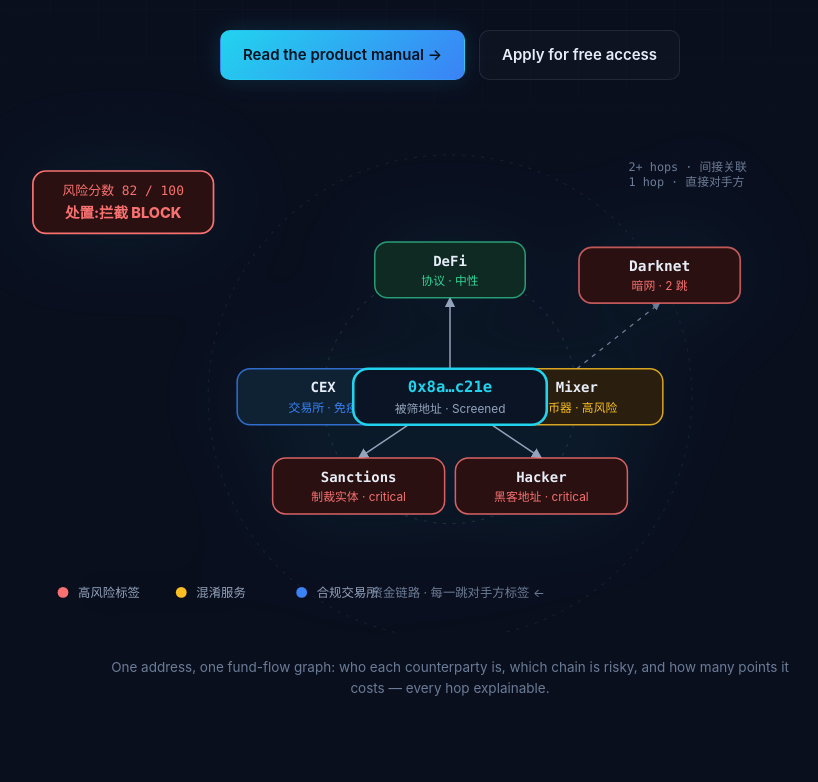
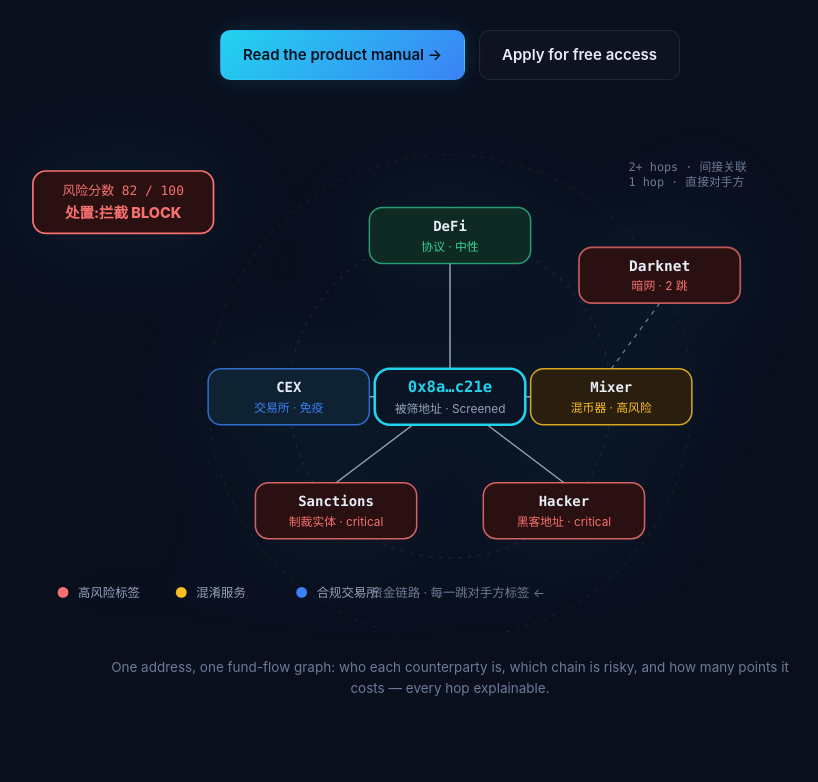
Before and after one commit to npc7/daia-site, a plain HTML site: page index.html in a window 1280 px wide. Shown: the part 440-1222 px from the top of the page, without its empty margins (190-1008 px from the left). Drawn offline with Linux system fonts and the light colour scheme.

Commit message:
Fix hero fund-flow graph layout: separate overlapping nodes, widen hop ring

```diff
--- a/index.html
+++ b/index.html
@@ -48,29 +48,20 @@
       <!-- fund-flow graph illustration -->
       <div class="hero-graph">
         <svg viewBox="0 0 800 470" role="img" aria-label="Fund-flow graph: a screened address surrounded by labeled counterparties">
-          <defs>
-            <marker id="arr" viewBox="0 0 10 10" refX="9" refY="5" markerWidth="7" markerHeight="7" orient="auto-start-reverse">
-              <path d="M0,0 L10,5 L0,10 z" fill="#93a3bc"/>
-            </marker>
-            <marker id="arr-faint" viewBox="0 0 10 10" refX="9" refY="5" markerWidth="6" markerHeight="6" orient="auto-start-reverse">
-              <path d="M0,0 L10,5 L0,10 z" fill="#6b7c96"/>
-            </marker>
-          </defs>
-
           <!-- hop rings -->
-          <circle cx="400" cy="250" r="118" fill="none" stroke="rgba(148,163,184,0.16)" stroke-dasharray="3 6"/>
+          <circle cx="400" cy="250" r="150" fill="none" stroke="rgba(148,163,184,0.16)" stroke-dasharray="3 6"/>
           <circle cx="400" cy="250" r="225" fill="none" stroke="rgba(148,163,184,0.10)" stroke-dasharray="3 6"/>
           <text x="566" y="40" font-size="11" fill="#6b7c96" font-family="ui-monospace,Menlo,monospace">2+ hops · 间接关联</text>
           <text x="566" y="54" font-size="11" fill="#6b7c96" font-family="ui-monospace,Menlo,monospace">1 hop · 直接对手方</text>
 
           <!-- edges: center -> 1-hop -->
-          <line x1="400" y1="250" x2="400" y2="158" stroke="#93a3bc" stroke-width="1.4" marker-end="url(#arr)"/>
-          <line x1="400" y1="250" x2="362" y2="250" stroke="#93a3bc" stroke-width="1.4" marker-end="url(#arr)"/>
-          <line x1="400" y1="250" x2="438" y2="250" stroke="#93a3bc" stroke-width="1.4" marker-end="url(#arr)"/>
-          <line x1="400" y1="250" x2="315" y2="307" stroke="#93a3bc" stroke-width="1.4" marker-end="url(#arr)"/>
-          <line x1="400" y1="250" x2="485" y2="307" stroke="#93a3bc" stroke-width="1.4" marker-end="url(#arr)"/>
+          <line x1="400" y1="250" x2="400" y2="126" stroke="#93a3bc" stroke-width="1.4" marker-end="url(#arr)"/>
+          <line x1="400" y1="250" x2="325" y2="250" stroke="#93a3bc" stroke-width="1.4" marker-end="url(#arr)"/>
+          <line x1="400" y1="250" x2="475" y2="250" stroke="#93a3bc" stroke-width="1.4" marker-end="url(#arr)"/>
+          <line x1="400" y1="250" x2="294" y2="330" stroke="#93a3bc" stroke-width="1.4" marker-end="url(#arr)"/>
+          <line x1="400" y1="250" x2="506" y2="330" stroke="#93a3bc" stroke-width="1.4" marker-end="url(#arr)"/>
           <!-- 2-hop edge: mixer -> darknet -->
-          <line x1="518" y1="224" x2="595" y2="163" stroke="#6b7c96" stroke-width="1.2" stroke-dasharray="4 5" marker-end="url(#arr-faint)"/>
+          <line x1="550" y1="224" x2="595" y2="163" stroke="#6b7c96" stroke-width="1.2" stroke-dasharray="4 5" marker-end="url(#arr-faint)"/>
 
           <!-- 2-hop: darknet -->
           <g>
@@ -81,42 +72,42 @@
 
           <!-- 1-hop: DeFi -->
           <g>
-            <rect x="330" y="106" width="140" height="52" rx="12" fill="#0e2a22" stroke="#34d399" stroke-opacity="0.7" stroke-width="1.4"/>
-            <text x="400" y="128" font-size="13" font-weight="700" fill="#e7edf7" text-anchor="middle" font-family="ui-monospace,Menlo,monospace">DeFi</text>
-            <text x="400" y="146" font-size="11" fill="#34d399" text-anchor="middle">协议 · 中性</text>
+            <rect x="325" y="74" width="150" height="52" rx="12" fill="#0e2a22" stroke="#34d399" stroke-opacity="0.7" stroke-width="1.4"/>
+            <text x="400" y="96" font-size="13" font-weight="700" fill="#e7edf7" text-anchor="middle" font-family="ui-monospace,Menlo,monospace">DeFi</text>
+            <text x="400" y="114" font-size="11" fill="#34d399" text-anchor="middle">协议 · 中性</text>
           </g>
 
           <!-- 1-hop: CEX -->
           <g>
-            <rect x="202" y="224" width="160" height="52" rx="12" fill="#0e2233" stroke="#3b82f6" stroke-opacity="0.8" stroke-width="1.4"/>
-            <text x="282" y="246" font-size="13" font-weight="700" fill="#e7edf7" text-anchor="middle" font-family="ui-monospace,Menlo,monospace">CEX</text>
-            <text x="282" y="264" font-size="11" fill="#3b82f6" text-anchor="middle">交易所 · 免疫</text>
+            <rect x="175" y="224" width="150" height="52" rx="12" fill="#0e2233" stroke="#3b82f6" stroke-opacity="0.8" stroke-width="1.4"/>
+            <text x="250" y="246" font-size="13" font-weight="700" fill="#e7edf7" text-anchor="middle" font-family="ui-monospace,Menlo,monospace">CEX</text>
+            <text x="250" y="264" font-size="11" fill="#3b82f6" text-anchor="middle">交易所 · 免疫</text>
           </g>
 
           <!-- 1-hop: Mixer -->
           <g>
-            <rect x="438" y="224" width="160" height="52" rx="12" fill="#2a1f0e" stroke="#fbbf24" stroke-opacity="0.85" stroke-width="1.4"/>
-            <text x="518" y="246" font-size="13" font-weight="700" fill="#e7edf7" text-anchor="middle" font-family="ui-monospace,Menlo,monospace">Mixer</text>
-            <text x="518" y="264" font-size="11" fill="#fbbf24" text-anchor="middle">混币器 · 高风险</text>
+            <rect x="475" y="224" width="150" height="52" rx="12" fill="#2a1f0e" stroke="#fbbf24" stroke-opacity="0.85" stroke-width="1.4"/>
+            <text x="550" y="246" font-size="13" font-weight="700" fill="#e7edf7" text-anchor="middle" font-family="ui-monospace,Menlo,monospace">Mixer</text>
+            <text x="550" y="264" font-size="11" fill="#fbbf24" text-anchor="middle">混币器 · 高风险</text>
           </g>
 
           <!-- 1-hop: Sanctions -->
           <g>
-            <rect x="235" y="307" width="160" height="52" rx="12" fill="#2a1010" stroke="#f87171" stroke-opacity="0.85" stroke-width="1.4"/>
-            <text x="315" y="329" font-size="13" font-weight="700" fill="#e7edf7" text-anchor="middle" font-family="ui-monospace,Menlo,monospace">Sanctions</text>
-            <text x="315" y="347" font-size="11" fill="#f87171" text-anchor="middle">制裁实体 · critical</text>
+            <rect x="219" y="330" width="150" height="52" rx="12" fill="#2a1010" stroke="#f87171" stroke-opacity="0.85" stroke-width="1.4"/>
+            <text x="294" y="352" font-size="13" font-weight="700" fill="#e7edf7" text-anchor="middle" font-family="ui-monospace,Menlo,monospace">Sanctions</text>
+            <text x="294" y="370" font-size="11" fill="#f87171" text-anchor="middle">制裁实体 · critical</text>
           </g>
 
           <!-- 1-hop: Hacker -->
           <g>
-            <rect x="405" y="307" width="160" height="52" rx="12" fill="#2a1010" stroke="#f87171" stroke-opacity="0.85" stroke-width="1.4"/>
-            <text x="485" y="329" font-size="13" font-weight="700" fill="#e7edf7" text-anchor="middle" font-family="ui-monospace,Menlo,monospace">Hacker</text>
-            <text x="485" y="347" font-size="11" fill="#f87171" text-anchor="middle">黑客地址 · critical</text>
+            <rect x="431" y="330" width="150" height="52" rx="12" fill="#2a1010" stroke="#f87171" stroke-opacity="0.85" stroke-width="1.4"/>
+            <text x="506" y="352" font-size="13" font-weight="700" fill="#e7edf7" text-anchor="middle" font-family="ui-monospace,Menlo,monospace">Hacker</text>
+            <text x="506" y="370" font-size="11" fill="#f87171" text-anchor="middle">黑客地址 · critical</text>
           </g>
 
           <!-- center: screened address -->
           <g>
-            <rect x="310" y="224" width="180" height="52" rx="14" fill="#0a1424" stroke="#22d3ee" stroke-width="2.4"/>
+            <rect x="330" y="224" width="140" height="52" rx="14" fill="#0a1424" stroke="#22d3ee" stroke-width="2.4"/>
             <text x="400" y="246" font-size="14.5" font-weight="800" fill="#22d3ee" text-anchor="middle" font-family="ui-monospace,Menlo,monospace">0x8a…c21e</text>
             <text x="400" y="265" font-size="11" fill="#93a3bc" text-anchor="middle">被筛地址 · Screened</text>
           </g>
```
